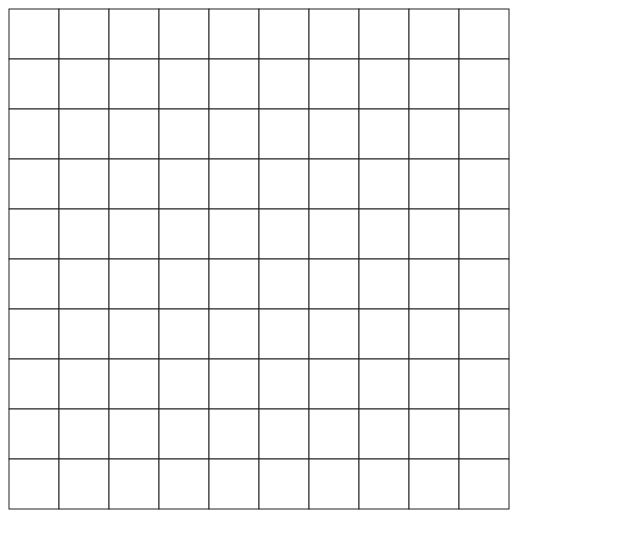
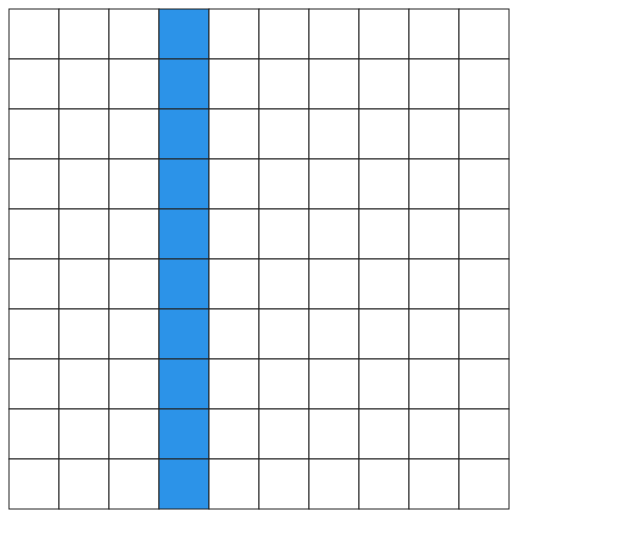
Before and after one commit to shalastra/path_creator, a plain HTML site: page index.html in a window 1280 px wide. Shown: the whole page, without its empty margins (0-640 px from the left). Drawn offline with nearby package versions, Linux system fonts and the light colour scheme.

Commit message:
Select random column

```diff
--- a/app.js
+++ b/app.js
@@ -1,15 +1,15 @@
-$(document).ready(function () {
-    function gridData() {
+(function () {
+    function gridData () {
         var data = new Array();
-        var xpos = 1; //starting xpos and ypos at 1 so the stroke will show when we make the grid below
+        var xpos = 1;
         var ypos = 1;
         var width = 50;
         var height = 50;
-        var click = 0;
+        var checked = false;
 
         // iterate for rows
         for (var row = 0; row < 10; row++) {
-            data.push( new Array() );
+            data.push(new Array());
 
             // iterate for cells/columns inside rows
             for (var column = 0; column < 10; column++) {
@@ -18,7 +18,7 @@ $(document).ready(function () {
                     y: ypos,
                     width: width,
                     height: height,
-                    click: click
+                    checked: checked
                 })
                 // increment the x position. I.e. move it over by 50 (width variable)
                 xpos += width;
@@ -32,13 +32,12 @@ $(document).ready(function () {
     }
 
     var gridData = gridData();
-// I like to log the data to the console for quick debugging
     console.log(gridData);
 
     var grid = d3.select("#grid")
         .append("svg")
-        .attr("width","510px")
-        .attr("height","510px");
+        .attr("width", "510px")
+        .attr("height", "510px");
 
     var row = grid.selectAll(".row")
         .data(gridData)
@@ -46,16 +45,31 @@ $(document).ready(function () {
         .attr("class", "row");
 
     var column = row.selectAll(".square")
-        .data(function(d) { return d; })
+        .data(function (d) {
+            return d;
+        })
         .enter().append("rect")
-        .attr("class","square")
-        .attr("x", function(d) { return d.x; })
-        .attr("y", function(d) { return d.y; })
-        .attr("width", function(d) { return d.width; })
-        .attr("height", function(d) { return d.height; })
+        .attr("class", "square")
+        .attr("x", function (d) {
+            return d.x;
+        })
+        .attr("y", function (d) {
+            return d.y;
+        })
+        .attr("width", function (d) {
+            return d.width;
+        })
+        .attr("height", function (d) {
+            return d.height;
+        })
         .style("fill", "#fff")
-        .style("stroke", "#222")
-        .on('click', function(d) {
-            d3.select(this).style("fill","#2C93E8");
-        });
-});
+        .style("stroke", "#222");
+
+    var rand = Math.floor(Math.random() * 10);
+
+    var selected = column.each(function (d, i) {
+        if (i == rand) {
+            d3.select(this).style('fill', "#2C93E8");
+        }
+    });
+}());
--- a/index.html
+++ b/index.html
@@ -3,11 +3,6 @@
 <head>
     <meta charset="UTF-8">
     <title>Path Creator</title>
-
-    <script
-            src="https://code.jquery.com/jquery-3.2.1.slim.min.js"
-            integrity="sha256-k2WSCIexGzOj3Euiig+TlR8gA0EmPjuc79OEeY5L45g="
-            crossorigin="anonymous"></script>
     <script src="https://d3js.org/d3.v4.min.js"></script>
 </head>
 <body>
```
